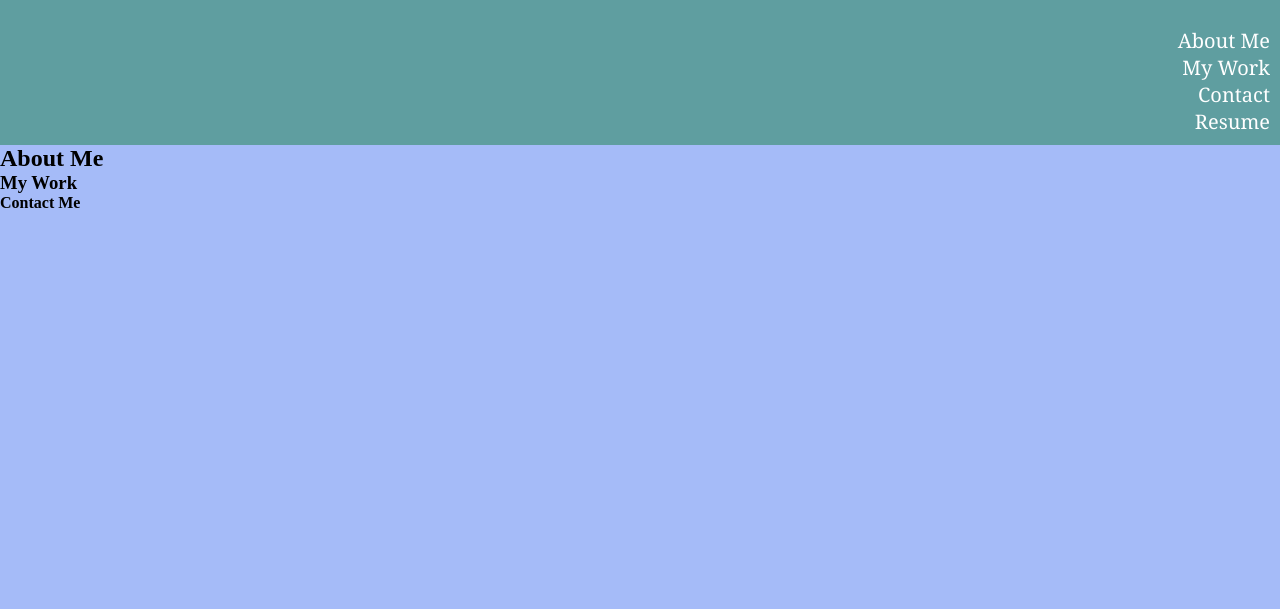
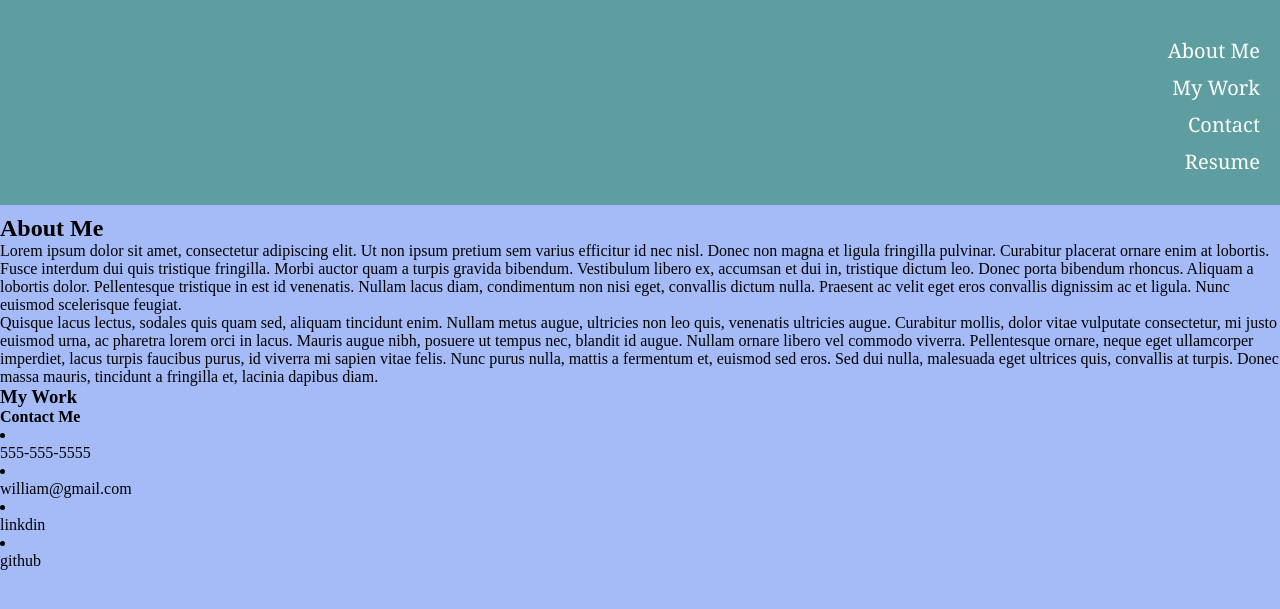
Before and after one commit to wmalos/Portfolio, a plain HTML site: page index.html in a window 1280 px wide. Shown: the part 81-690 px from the top of the page. Drawn offline with Linux system fonts and the light colour scheme.

Commit message:
Added text to about me and contact

```diff
--- a/Assets/style.css
+++ b/Assets/style.css
@@ -21,17 +21,17 @@ body {
 }
 
 nav {
-    padding: 10px;
+    padding: 20px;
     font-family:Georgia, 'Times New Roman', Times, serif;
     font-size: 20px;
     background-color: cadetblue;
+    margin-bottom: 10px;
 }
 
 nav a {
     display: flex;
-    flex-direction: row;
     justify-content: flex-end;
-    text-align: center;
     text-decoration: none;
     color: white;
+    margin-bottom: 10px;
 }
--- a/index.html
+++ b/index.html
@@ -11,20 +11,55 @@
         <h1>William Malos</h1>
     </div>
     <nav>
-            <a href="#about-me">About Me</a>
-            <a href="#my-work">My Work</a>
-            <a href="#contact-me">Contact</a>
-            <a href="#resume">Resume</a>
+        <a href="#about-me">About Me</a>
+        <a href="#my-work">My Work</a>
+        <a href="#contact-me">Contact</a>
+        <a href="#resume">Resume</a>
     </nav>
     <div class="content">
         <div id="about-me" class="about-me">
             <h2>About Me</h2>
+            <p>
+                Lorem ipsum dolor sit amet, consectetur adipiscing elit.
+                 Ut non ipsum pretium sem varius efficitur id nec nisl.
+                 Donec non magna et ligula fringilla pulvinar.
+                 Curabitur placerat ornare enim at lobortis.
+                 Fusce interdum dui quis tristique fringilla.
+                 Morbi auctor quam a turpis gravida bibendum.
+                 Vestibulum libero ex, accumsan et dui in, tristique dictum leo. Donec porta bibendum rhoncus.
+                 Aliquam a lobortis dolor. Pellentesque tristique in est id venenatis.
+                 Nullam lacus diam, condimentum non nisi eget, convallis dictum nulla.
+                 Praesent ac velit eget eros convallis dignissim ac et ligula.
+                Nunc euismod scelerisque feugiat.
+            </p>
+            <p>
+                Quisque lacus lectus, sodales quis quam sed, aliquam tincidunt enim.
+                Nullam metus augue, ultricies non leo quis, venenatis ultricies augue. Curabitur mollis, dolor vitae vulputate consectetur, mi justo euismod urna, ac pharetra lorem orci in lacus.
+                Mauris augue nibh, posuere ut tempus nec, blandit id augue.
+                Nullam ornare libero vel commodo viverra.
+                Pellentesque ornare, neque eget ullamcorper imperdiet, lacus turpis faucibus purus, id viverra mi sapien vitae felis.
+                Nunc purus nulla, mattis a fermentum et, euismod sed eros.
+                Sed dui nulla, malesuada eget ultrices quis, convallis at turpis.
+                Donec massa mauris, tincidunt a fringilla et, lacinia dapibus diam.
+            </p>
         </div>
         <div id="my-work" class="my-work">
             <h3>My Work</h3>
         </div>
         <div id="contact-me" class="contact-me">
             <h4>Contact Me</h4>
+                <li>
+                    <P>555-555-5555</P>
+                </li>
+                <li>
+                    <p> william@gmail.com </p>
+                </li>
+                <li>
+                    <p>linkdin</p>
+                </li>
+                <li>
+                    <p>github</p>
+                </li>
         </div>
     </div>
 </body>
```
